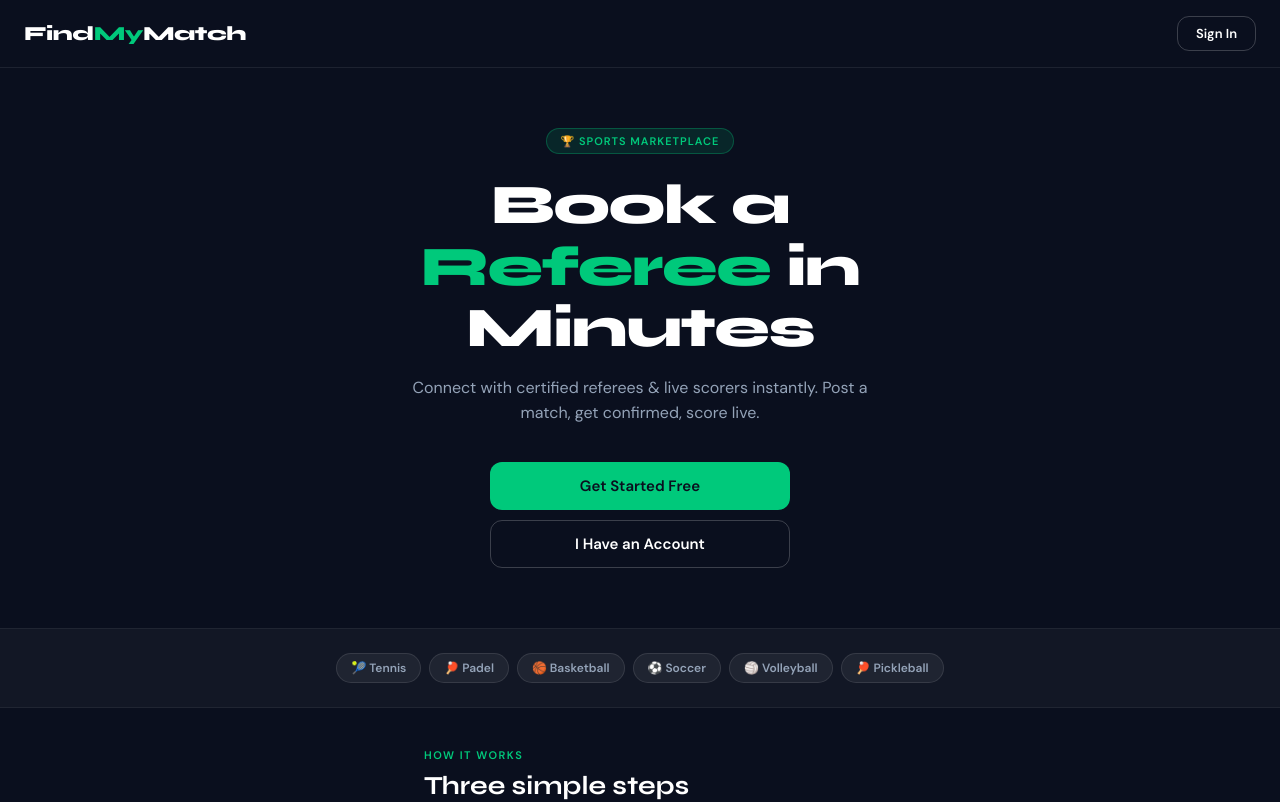
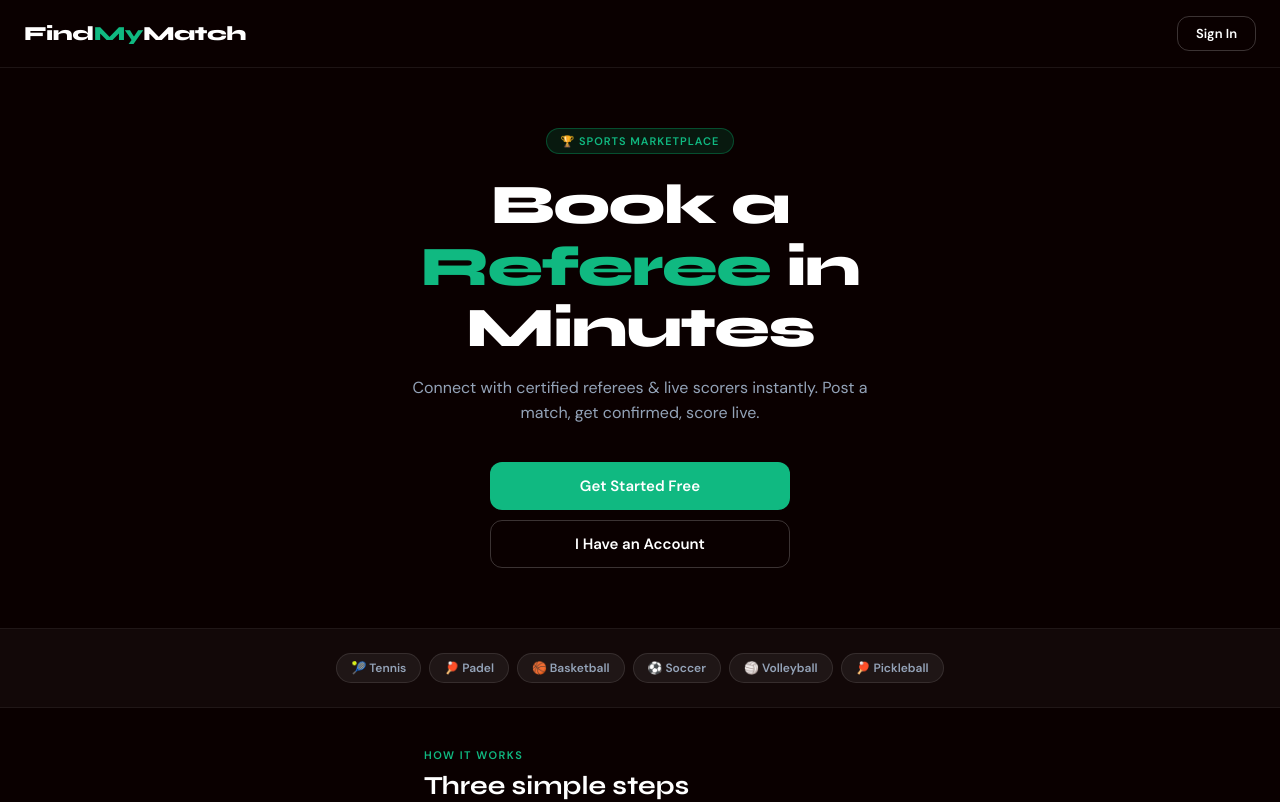
Before and after one commit to Frann-Cas/Find-My-Match, a React (Vite) app: page / in a window 1280 px wide. Shown: the top 802 px of the page. Built offline with nearby package versions, Linux system fonts and the light colour scheme; no server answers.

Commit message:
Update brand colors

```diff
--- a/src/index.css
+++ b/src/index.css
@@ -1,10 +1,18 @@
+@import url('https://fonts.googleapis.com/css2?family=Montserrat:wght@400;500;600;700;800;900&family=DM+Sans:wght@300;400;500;600&display=swap');
+
 *{margin:0;padding:0;box-sizing:border-box}
 :root{
-  --green:#00C97B;--green-dark:#00A362;--green-pale:#E6FFF4;
-  --navy:#0A0F1E;--navy2:#141929;--slate:#6B7280;--border:#E5E7EB;
-  --bg:#F8FAFC;--white:#fff;--red:#EF4444;--purple:#8B5CF6;--amber:#F59E0B;
+  --pink:#F63676;--pink-dark:#C41F5A;--pink-pale:#FEE8F0;
+  --gray:#757070;--gray-light:#F5F5F5;
+  --yellow:#EDFF00;--yellow-dark:#C4D400;
+  --black:#0A0000;--black2:#140008;--black3:#1E000D;
+  --white:#FFFFFF;--bg:#F8F8F8;--border:#E5E7EB;
+  --slate:#6B7280;--slate2:#9CA3AF;
+  --red:#EF4444;--purple:#8B5CF6;--green:#10B981;
+  --font-head:'Montserrat',sans-serif;
+  --font-body:'DM Sans',sans-serif;
 }
-body{font-family:'DM Sans',sans-serif;background:var(--bg);color:var(--navy);min-height:100vh}
+body{font-family:var(--font-body);background:var(--black);color:var(--white);min-height:100vh}
 a{color:inherit;text-decoration:none}
-button{cursor:pointer;font-family:'DM Sans',sans-serif}
-input,select,textarea{font-family:'DM Sans',sans-serif}
+button{cursor:pointer;font-family:var(--font-body)}
+input,select,textarea{font-family:var(--font-body)}
```
